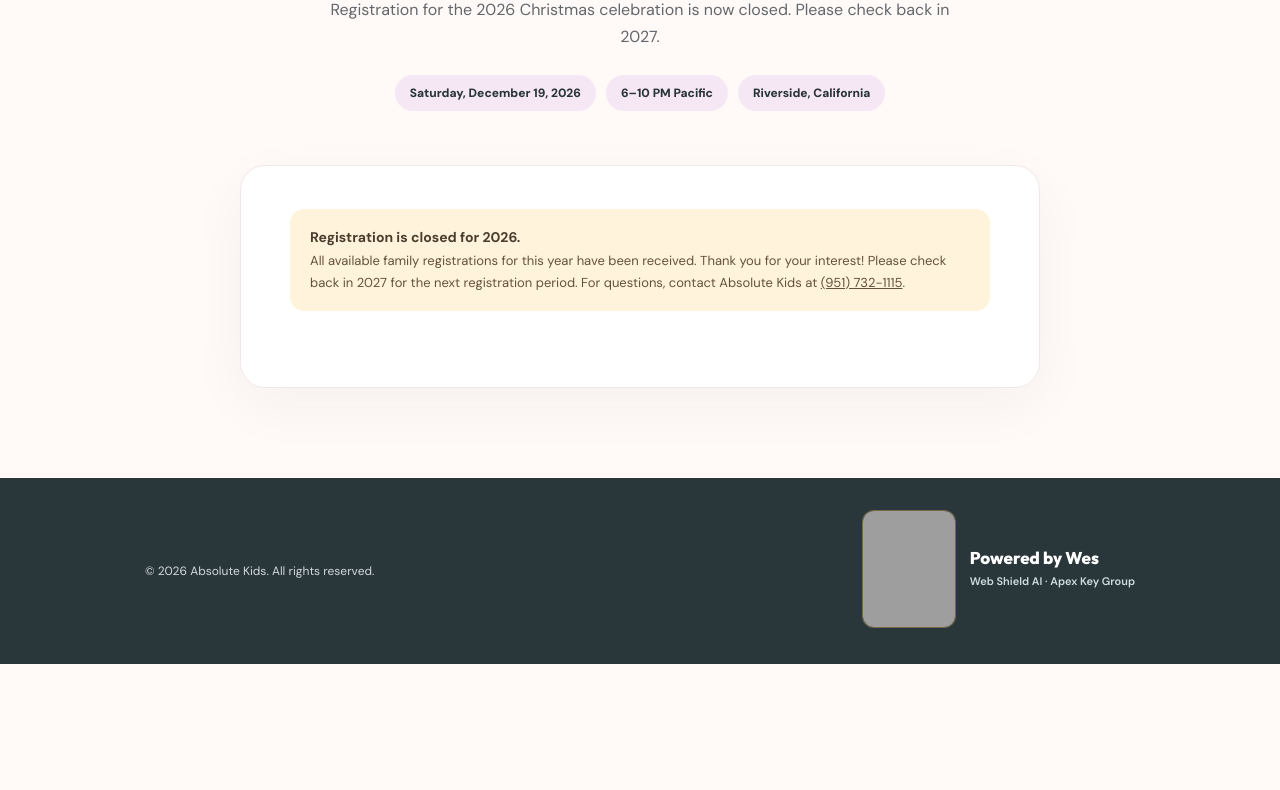
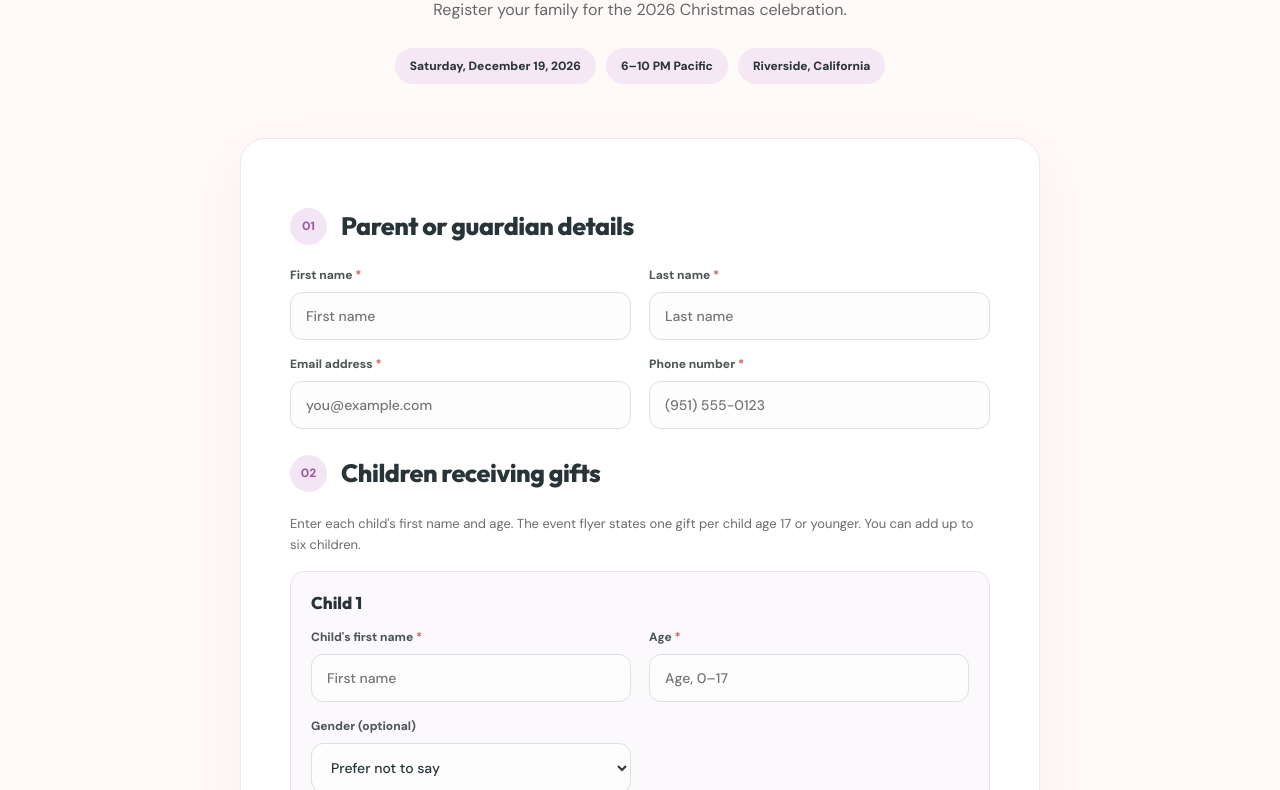
Before and after one commit to ganttformation-1/absolute-kids-redesign-demo, a plain HTML site: page registration.html in a window 1280 px wide. Shown: the part 273-1063 px from the top of the page. Before the commit the page ends 937 px from the top, so only its background shows below. Drawn offline with Linux system fonts and the light colour scheme; grey boxes are pictures that could not be loaded.

Commit message:
Temporarily reopen registration for end-to-end notification test

```diff
--- a/registration.html
+++ b/registration.html
@@ -1,6 +1,6 @@
 <!doctype html>
 <html lang="en"><head><meta charset="utf-8"><meta name="viewport" content="width=device-width,initial-scale=1"><meta name="robots" content="noindex,nofollow"><meta name="theme-color" content="#fffaf8">
-<title>Christmas Registration Closed | Absolute Kids</title>
+<title>Christmas Registration | Absolute Kids</title>
 <link rel="preconnect" href="https://fonts.googleapis.com"><link rel="preconnect" href="https://fonts.gstatic.com" crossorigin><link href="https://fonts.googleapis.com/css2?family=DM+Sans:wght@400;500;600;700;800&family=Outfit:wght@400;500;600;700;800;900&display=swap" rel="stylesheet">
 <style>
 :root{--ink:#283438;--muted:#63676b;--coral:#e2745a;--lavender:#b68bc8;--cream:#fffaf8}
@@ -60,10 +60,10 @@ a{color:inherit}
 <body>
 <header class="site-top"><div class="container"><a class="brand" href="/">absolute<span>kids</span><b>.</b></a><a class="back" href="/#christmas">← Back to Christmas</a></div></header>
 <main>
-<section class="intro"><div class="container"><div class="eyebrow">✳ Christmas Gift Giving</div><h1>Registration <em>Closed</em></h1><p>Registration for the 2026 Christmas celebration is now closed. Please check back in 2027.</p><div class="date-row"><span>Saturday, December 19, 2026</span><span>6–10 PM Pacific</span><span>Riverside, California</span></div></div></section>
+<section class="intro"><div class="container"><div class="eyebrow">✳ Christmas Gift Giving</div><h1>Family <em>Registration</em></h1><p>Register your family for the 2026 Christmas celebration.</p><div class="date-row"><span>Saturday, December 19, 2026</span><span>6–10 PM Pacific</span><span>Riverside, California</span></div></div></section>
 <section class="main-content"><div class="container"><div class="form-card">
-<div class="preview" role="status"><strong>Registration is closed for 2026.</strong>All available family registrations for this year have been received. Thank you for your interest! Please check back in 2027 for the next registration period. For questions, contact Absolute Kids at <a href="tel:+19517321115">(951) 732-1115</a>.</div>
-<form id="family-form" autocomplete="on" hidden aria-hidden="true"><div style="position:absolute;left:-9999px" aria-hidden="true"><label>Website<input name="website" tabindex="-1" autocomplete="off"></label></div>
+
+<form id="family-form" autocomplete="on"><div style="position:absolute;left:-9999px" aria-hidden="true"><label>Website<input name="website" tabindex="-1" autocomplete="off"></label></div>
 <div class="step"><span class="number">01</span><h2>Parent or guardian details</h2></div>
 <div class="fields">
 <label class="field">First name <span class="required">*</span><input name="first_name" autocomplete="given-name" maxlength="80" placeholder="First name" required></label>
```
